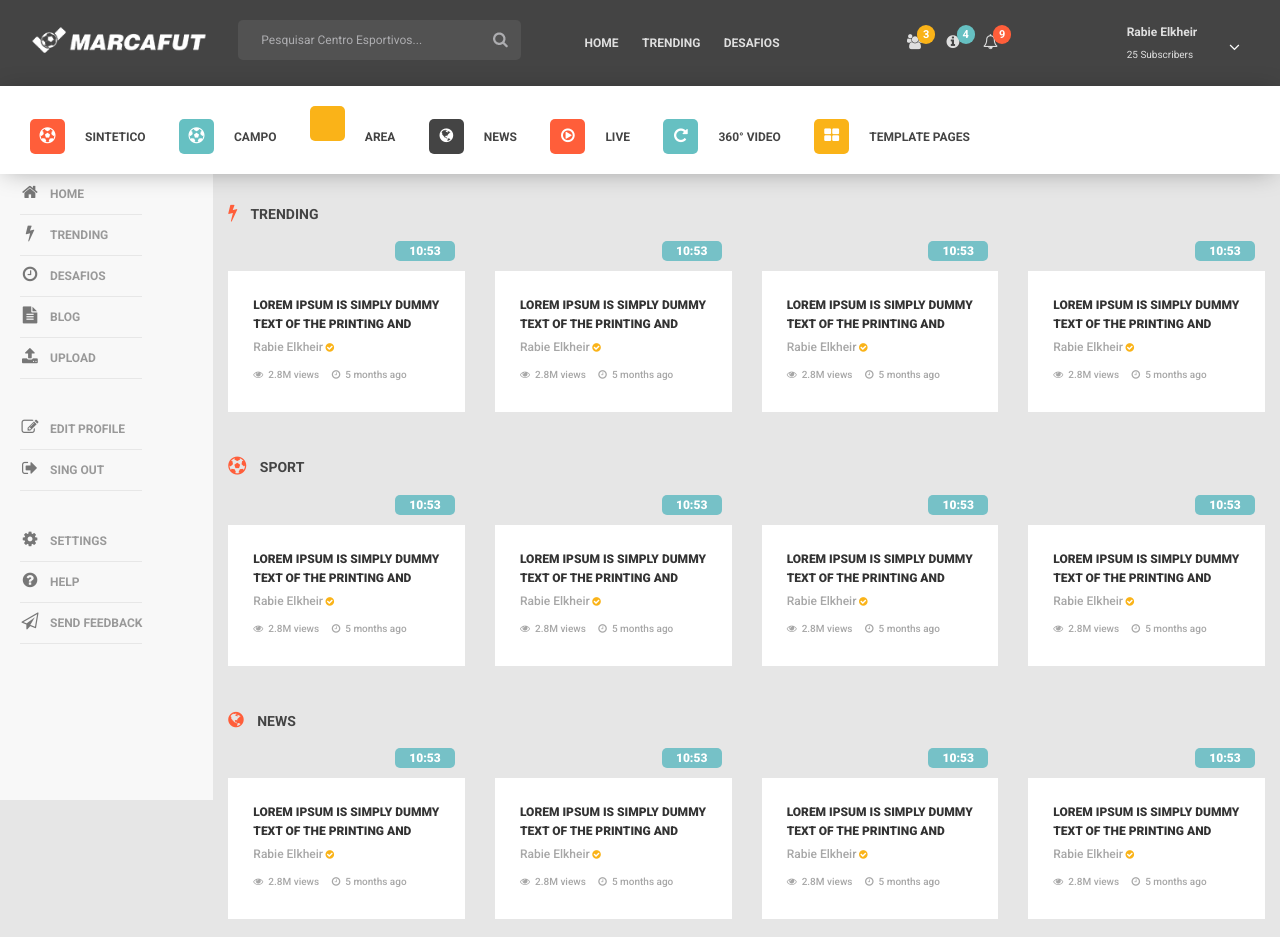
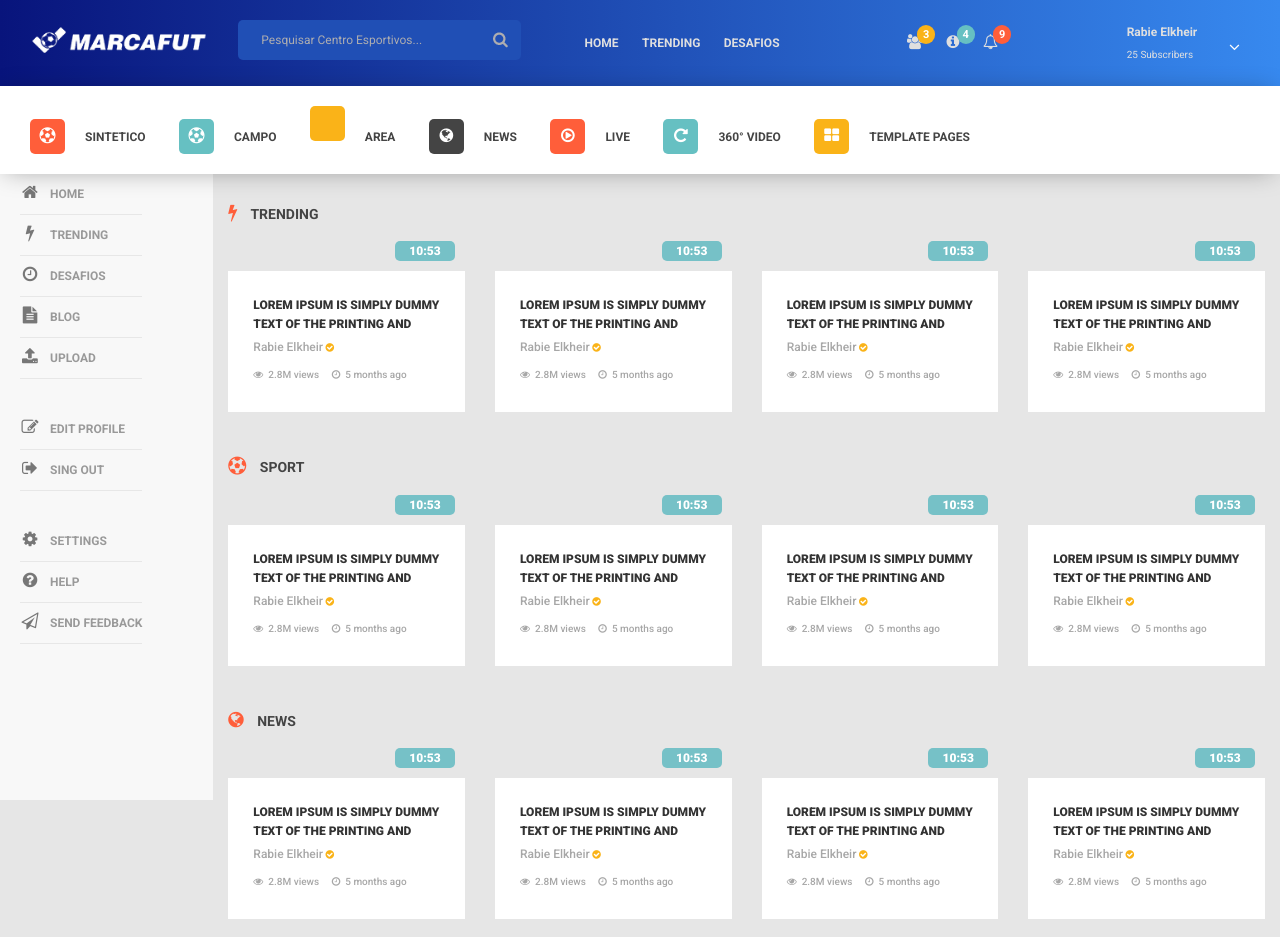
Before and after one commit to tiagodosantossoares/tiagodosantossoares, a plain HTML site: page index.html in a window 1280 px wide. Shown: the top 937 px of the page. Drawn offline with Linux system fonts and the light colour scheme.

Commit message:
first commit

```diff
--- a/css/style.css
+++ b/css/style.css
@@ -145,7 +145,8 @@ body:after{
 	clear: both;
 }
 header{
-	background-color: #444444;
+	/* background-color: #444444; */
+	background: linear-gradient(90deg, rgba(8, 20, 124, 1) 0%, rgba(55, 137, 239, 1) 100%) !important;
 	padding-top: 20px;
 	padding-bottom: 20px;
 }
@@ -233,7 +234,8 @@ header a#main-category-toggler-close{
 	font-family: DroidKufi-Regular;
 	display: block;
 	width: 100%;
-	color: #999  !important;
+	/* color: #999  !important; */
+	color: #fff  !important;
 	border: none;
 	font-size: 14px;
 	outline: 0;
@@ -244,7 +246,9 @@ header a#main-category-toggler-close{
 	padding-right: 20px;
 	padding-bottom: 8px;
 	padding-left: 20px;
-	background-color: #525252;
+	/* background-color: #525252; */
+	background-color: #204fb5;
+
 	margin: 0px;
 }
 .search-form input[type="submit"] {
```
